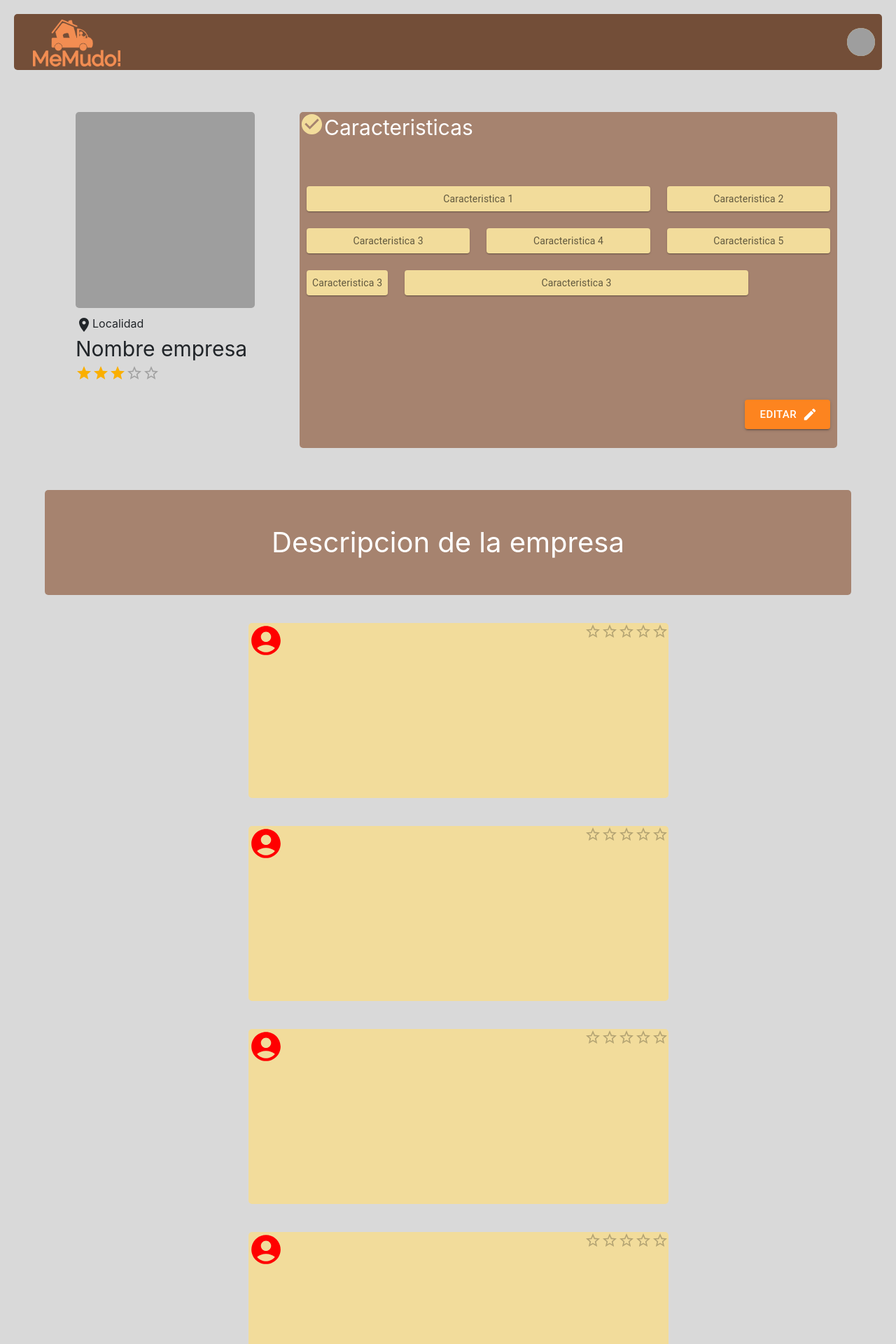
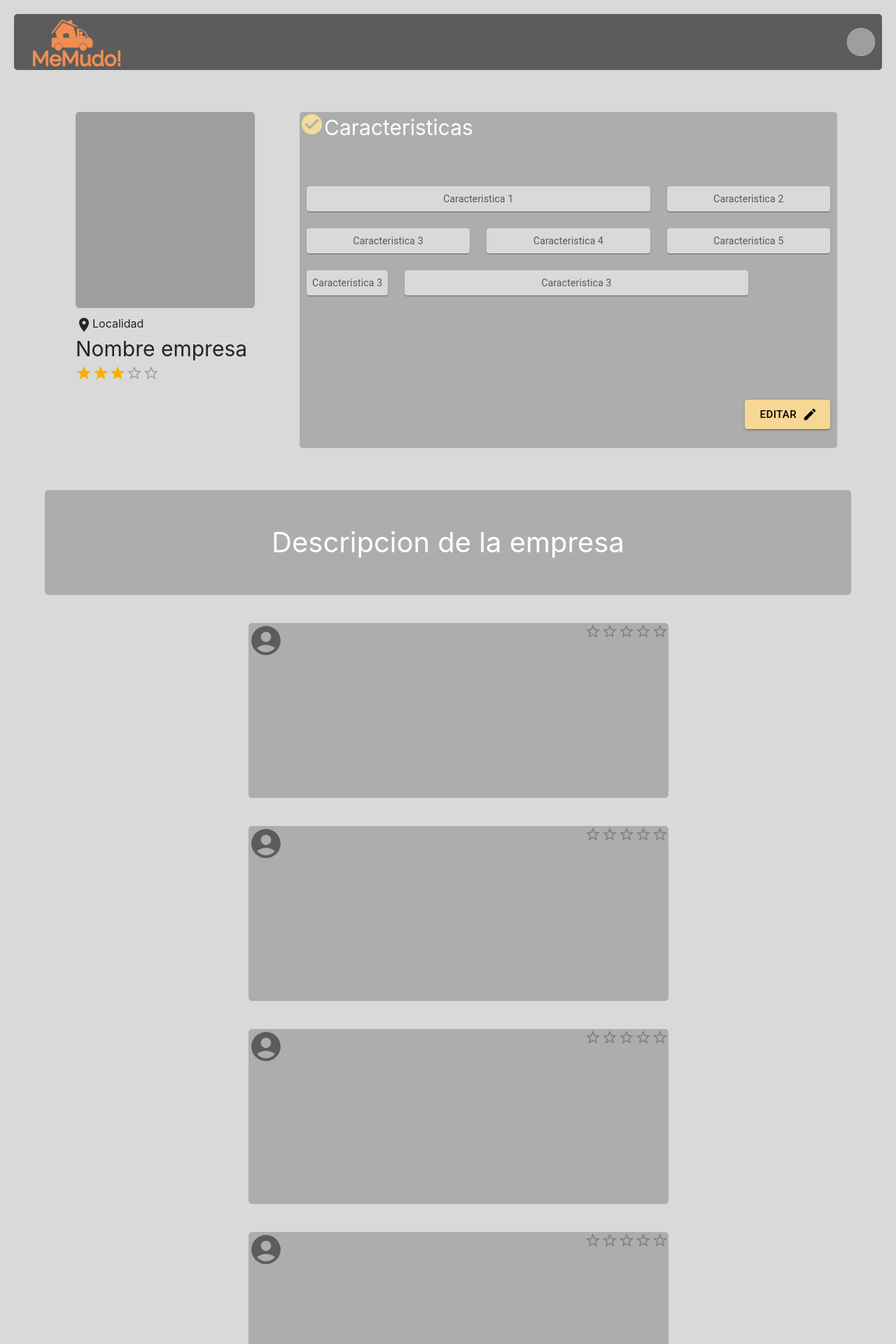
Before and after one commit to IgnacioSorgentini/Web-Mudanzas-FrontEnd, a React (Create React App) app: page /HomeOferente in a window 1280 px wide. Shown: the top 1920 px of the page at 70% size. Built offline with nearby package versions, Linux system fonts and the light colour scheme; grey boxes are pictures that could not be loaded.

Commit message:
Cambiando colores

```diff
--- a/src/components/Empresa/Empresa.css
+++ b/src/components/Empresa/Empresa.css
@@ -4,7 +4,7 @@
     box-sizing: border-box;
     width: 20vw;
     height: 50vh;
-    background-color: rgba(128, 128, 228, .3);
+    background-color: rgba(173, 173, 173, .3);
     margin: 20px;
     border-radius: 5%;
 }
@@ -43,5 +43,5 @@
 }
 
 .contenedor-empresa:hover{
-    background-color: rgba(128, 128, 228, .5);
+    background-color: rgba(173, 173, 173, .5);
 }
--- a/src/components/Menu/MenuCliente.jsx
+++ b/src/components/Menu/MenuCliente.jsx
@@ -26,7 +26,7 @@ function MenuCliente() {
 
     return(
         <div className="menu">
-            <div style={{display:"flex",backgroundColor:"#734E38",height:"10vh",flexDirection:"row",justifyContent:"space-between" , borderRadius:"5px", marginTop:"20px", marginLeft:"20px", marginRight:"20px",alignItems:"center", paddingLeft:"10px", paddingRight:"10px"}}>
+            <div style={{display:"flex",backgroundColor:"#5C5C5C",height:"10vh",flexDirection:"row",justifyContent:"space-between" , borderRadius:"5px", marginTop:"20px", marginLeft:"20px", marginRight:"20px",alignItems:"center", paddingLeft:"10px", paddingRight:"10px"}}>
               <Link to="/HomeCliente" style={{textDecoration:"none"}}>
                 {/* <h1 style={{fontWeight: "bold",color:"#F28D52",fontSize:50}}>MeMudo!</h1> */}
                 <img src={require('../Menu/MeMudo.png')} style={{height:"10vh", marginTop:"2px", marginLeft:"10px",}} alt='logo'/>
--- a/src/components/Menu/MenuOferente.jsx
+++ b/src/components/Menu/MenuOferente.jsx
@@ -26,7 +26,7 @@ function MenuCliente() {
 
     return(
         <div className="menu">
-            <div style={{display:"flex",backgroundColor:"#734E38",height:"10vh",flexDirection:"row",justifyContent:"space-between" , borderRadius:"5px",margin:"20px",alignItems:"center", paddingLeft:"10px", paddingRight:"10px"}}>
+            <div style={{display:"flex",backgroundColor:"#5C5C5C",height:"10vh",flexDirection:"row",justifyContent:"space-between" , borderRadius:"5px",margin:"20px",alignItems:"center", paddingLeft:"10px", paddingRight:"10px"}}>
               <Link to="/HomeOferente" style={{textDecoration:"none"}}>
                 {/* <h1 style={{fontWeight: "bold",color:"#F28D52",fontSize:50}}>MeMudo!</h1> */}
                 <img src={require('../Menu/MeMudo.png')} style={{height:"10vh", marginTop:"2px", marginLeft:"10px",}} alt='logo'/>
--- a/src/pages/HomeCliente/HomeCliente.jsx
+++ b/src/pages/HomeCliente/HomeCliente.jsx
@@ -24,7 +24,7 @@ export default function Home(){
         <div style={{display:"flex", backgroundColor:"#D9D9D9",flex:1,flexDirection:"column"}}>
           <MenuCliente />
           <div style={{display:"flex", justifyContent:"space-between",flexDirection:"row", borderRadius:"0px 0px 7px 7px",marginLeft:"20px", marginRight:"20px", }}>
-            <div style={{display:"flex", flexDirection:"row", backgroundColor:"#A6836F", borderRadius:"0px 0px 7px 7px"}}>
+            <div style={{display:"flex", flexDirection:"row", backgroundColor:"#ADADAD", borderRadius:"0px 0px 7px 7px"}}>
             <div style={{display:'flex'}}>
               <FormControl style={{backgroundColor:"#F2DC9B", borderRadius:"50px"}} sx={ { m: 1, minWidth: 200 }} size="small">
                   <InputLabel  id="demo-simple-select-label">Calificacion</InputLabel>
@@ -76,7 +76,7 @@ export default function Home(){
               </FormControl>
             </div>
             </div>
-            <div style={{backgroundColor:"#A6836F", display:"flex", boxSizing:"border-box", paddingLeft:"10px", paddingRight:"10px", paddingTop:"6px", paddingBottom:"10px", borderRadius:"0px 0px 7px 7px"}}>
+            <div style={{backgroundColor:"#ADADAD", display:"flex", boxSizing:"border-box", paddingLeft:"10px", paddingRight:"10px", paddingTop:"6px", paddingBottom:"10px", borderRadius:"0px 0px 7px 7px"}}>
               <Box  style={{display:"flex", backgroundColor:"#F2DC9B", width:250, height:40, borderRadius:"50px", alignItems:"center", flexDirection:"row", paddingLeft:"5px" }}>
                 <SearchIcon />
                 <Input placeholder="Buscar Empresa" />
--- a/src/pages/HomeOferente/HomeOferente.jsx
+++ b/src/pages/HomeOferente/HomeOferente.jsx
@@ -190,7 +190,7 @@ export default function Empresa(){
                     </div>
                 </div>
 
-                <div style={{display:"flex",borderRadius:"5px",backgroundColor:"#A6836F",flexDirection:"column",margin:"20px",alignItems:"flex-start",height:"60vh",width:"60vw", boxSizing:"border-box"}}>
+                <div style={{display:"flex",borderRadius:"5px",backgroundColor:"#ADADAD",flexDirection:"column",margin:"20px",alignItems:"flex-start",height:"60vh",width:"60vw", boxSizing:"border-box"}}>
                     <div style={{display:"flex", flexDirection:"row", minWidth:"100%", minHeight:"20%"}}>
                         <CheckCircleIcon style={{color:"#F2DC9B",fontSize:35}}></CheckCircleIcon> <div style={{color:"white",fontSize:30}}>Caracteristicas</div>
                     </div>
@@ -198,30 +198,30 @@ export default function Empresa(){
                         <Box sx={{ flexGrow: 1 }}>
                             <Grid container spacing={3}>
                                 <Grid item xs={8}>
-                                    <Item style={{backgroundColor:"#F2DC9B"}}>Caracteristica 1</Item>
+                                    <Item style={{backgroundColor:"#D9D9D9"}}>Caracteristica 1</Item>
                                 </Grid>
                                 <Grid item xs={4}>
-                                    <Item style={{backgroundColor:"#F2DC9B"}}>Caracteristica 2</Item>
+                                    <Item style={{backgroundColor:"#D9D9D9"}}>Caracteristica 2</Item>
                                 </Grid>
                                 <Grid item xs={4}>
-                                    <Item style={{backgroundColor:"#F2DC9B"}}>Caracteristica 3</Item>
+                                    <Item style={{backgroundColor:"#D9D9D9"}}>Caracteristica 3</Item>
                                 </Grid>
                                 <Grid item xs={4}>
-                                    <Item style={{backgroundColor:"#F2DC9B"}}>Caracteristica 4</Item>
+                                    <Item style={{backgroundColor:"#D9D9D9"}}>Caracteristica 4</Item>
                                 </Grid>
                                 <Grid item xs={4}>
-                                    <Item style={{backgroundColor:"#F2DC9B"}}>Caracteristica 5</Item>
+                                    <Item style={{backgroundColor:"#D9D9D9"}}>Caracteristica 5</Item>
                                 </Grid>
                                 <Grid item xs="auto">
-                                    <Item style={{backgroundColor:"#F2DC9B"}}>Caracteristica 3</Item>
+                                    <Item style={{backgroundColor:"#D9D9D9"}}>Caracteristica 3</Item>
                                 </Grid>
                                 <Grid item xs= {8}>
-                                    <Item style={{backgroundColor:"#F2DC9B"}}>Caracteristica 3</Item>
+                                    <Item style={{backgroundColor:"#D9D9D9"}}>Caracteristica 3</Item>
                                 </Grid>
                             </Grid>
                         </Box>
                     </div>
-                    <div style={{display:"flex",minWidth:"100%", minHeight:"20%", justifyContent:"end", alignItems:"center", boxSizing:"border-box", paddingRight:"10px"}}><Button variant="contained" style={{backgroundColor:"#FD841F"}} size="large" endIcon={<EditIcon />} onClick={handleClickOpenEditar}>Editar</Button></div>
+                    <div style={{display:"flex",minWidth:"100%", minHeight:"20%", justifyContent:"end", alignItems:"center", boxSizing:"border-box", paddingRight:"10px"}}><Button variant="contained" style={{backgroundColor:"#F7D794", color:"black"}} size="large" endIcon={<EditIcon />} onClick={handleClickOpenEditar}>Editar</Button></div>
                     <Dialog open={openEditar} onClose={handleCloseEditar} maxWidth="sm">
                         <DialogTitle>Editar informacion de la empresa</DialogTitle>
                         <DialogContent>
@@ -338,28 +338,28 @@ export default function Empresa(){
                     </Dialog>
                 </div>
             </div>
-            <div style={{display:"flex",margin:"20px",backgroundColor:"#A6836F",justifyContent:"center",alignItems:"center",width:"90vw",height:150,borderRadius:"5px",color:"white",fontSize:40}} >
+            <div style={{display:"flex",margin:"20px",backgroundColor:"#ADADAD",justifyContent:"center",alignItems:"center",width:"90vw",height:150,borderRadius:"5px",color:"white",fontSize:40}} >
                 Descripcion de la empresa
             </div>
             <div style={{display:"flex",flexDirection:"row",justifyContent:"center",flexWrap:"wrap",alignItems:"center", marginLeft:"30px"}}>
-                <div style={{display:"flex",backgroundColor:"#F2DC9B",width:600,height:250,borderRadius:"5px",margin:"20px",flexDirection:"row",justifyContent:"space-between",}} >
-                <AccountCircleIcon style={{color:"red",fontSize:50}}></AccountCircleIcon>
+                <div style={{display:"flex",backgroundColor:"#ADADAD",width:600,height:250,borderRadius:"5px",margin:"20px",flexDirection:"row",justifyContent:"space-between",}} >
+                <AccountCircleIcon style={{color:"#5C5C5C",fontSize:50}}></AccountCircleIcon>
                 <Rating/>
                 </div>
-                <div style={{display:"flex",backgroundColor:"#F2DC9B",width:600,height:250,borderRadius:"5px",margin:"20px",flexDirection:"row",justifyContent:"space-between",}} >
-                <AccountCircleIcon style={{color:"red",fontSize:50}}></AccountCircleIcon>
+                <div style={{display:"flex",backgroundColor:"#ADADAD",width:600,height:250,borderRadius:"5px",margin:"20px",flexDirection:"row",justifyContent:"space-between",}} >
+                <AccountCircleIcon style={{color:"#5C5C5C",fontSize:50}}></AccountCircleIcon>
                 <Rating/>
                 </div>
-                <div style={{display:"flex",backgroundColor:"#F2DC9B",width:600,height:250,borderRadius:"5px",margin:"20px",flexDirection:"row",justifyContent:"space-between",}} >
-                <AccountCircleIcon style={{color:"red",fontSize:50}}></AccountCircleIcon>
+                <div style={{display:"flex",backgroundColor:"#ADADAD",width:600,height:250,borderRadius:"5px",margin:"20px",flexDirection:"row",justifyContent:"space-between",}} >
+                <AccountCircleIcon style={{color:"#5C5C5C",fontSize:50}}></AccountCircleIcon>
                 <Rating/>
                 </div>
-                <div style={{display:"flex",backgroundColor:"#F2DC9B",width:600,height:250,borderRadius:"5px",margin:"20px",flexDirection:"row",justifyContent:"space-between",}} >
-                <AccountCircleIcon style={{color:"red",fontSize:50}}></AccountCircleIcon>
+                <div style={{display:"flex",backgroundColor:"#ADADAD",width:600,height:250,borderRadius:"5px",margin:"20px",flexDirection:"row",justifyContent:"space-between",}} >
+                <AccountCircleIcon style={{color:"5C5C5C",fontSize:50}}></AccountCircleIcon>
                 <Rating/>
                 </div>
             </div>
-            <div style={{display:"flex",backgroundColor:"#A6836F",margin:"20px",width:"90vw",height:150,borderRadius:"5px",color:"white",flexDirection:"row",alignItems:"center",justifyContent:"space-evenly",}} >
+            <div style={{display:"flex",backgroundColor:"#5C5C5C",margin:"20px",width:"90vw",height:150,borderRadius:"5px",color:"white",flexDirection:"row",alignItems:"center",justifyContent:"space-evenly",}} >
                 <div><PhoneIcon/>Telefono</div>
                 <div><HomeIcon/>Direccion</div>
                 <div><MailIcon/>Mail</div>
--- a/src/pages/MisContrataciones/MisContrataciones.css
+++ b/src/pages/MisContrataciones/MisContrataciones.css
@@ -9,7 +9,7 @@
 }
 
 .en-proceso, .completadas{
-    background-color: #F2DC9B;
+    background-color: #ADADAD;
     width: 45%;
     margin: 20px;
     border-radius: 10px;
--- a/src/pages/PerfilCliente/PerfilCliente.jsx
+++ b/src/pages/PerfilCliente/PerfilCliente.jsx
@@ -66,7 +66,7 @@ export default function Share(){
                     <div class="contenedor-editar-general">
                         <div class="contenedor-editar" >
                             <div class="contenedor-icon">
-                                <AccountCircleIcon style={{color:"#F2DC9B",fontSize:290}}></AccountCircleIcon>
+                                <AccountCircleIcon style={{color:"black",fontSize:290}}></AccountCircleIcon>
                             </div>
                             <div className="contenedor-nombre-mail">
                                 <h2>James Rodriguez <CreateIcon style={{fontSize:30}}></CreateIcon></h2>
```
Also changed, not shown: src/pages/InfoEmpresa/InfoEmpresa.jsx (+21 -21 lines), src/pages/PerfilCliente/PerfilCliente.css (+4 -4 lines).
